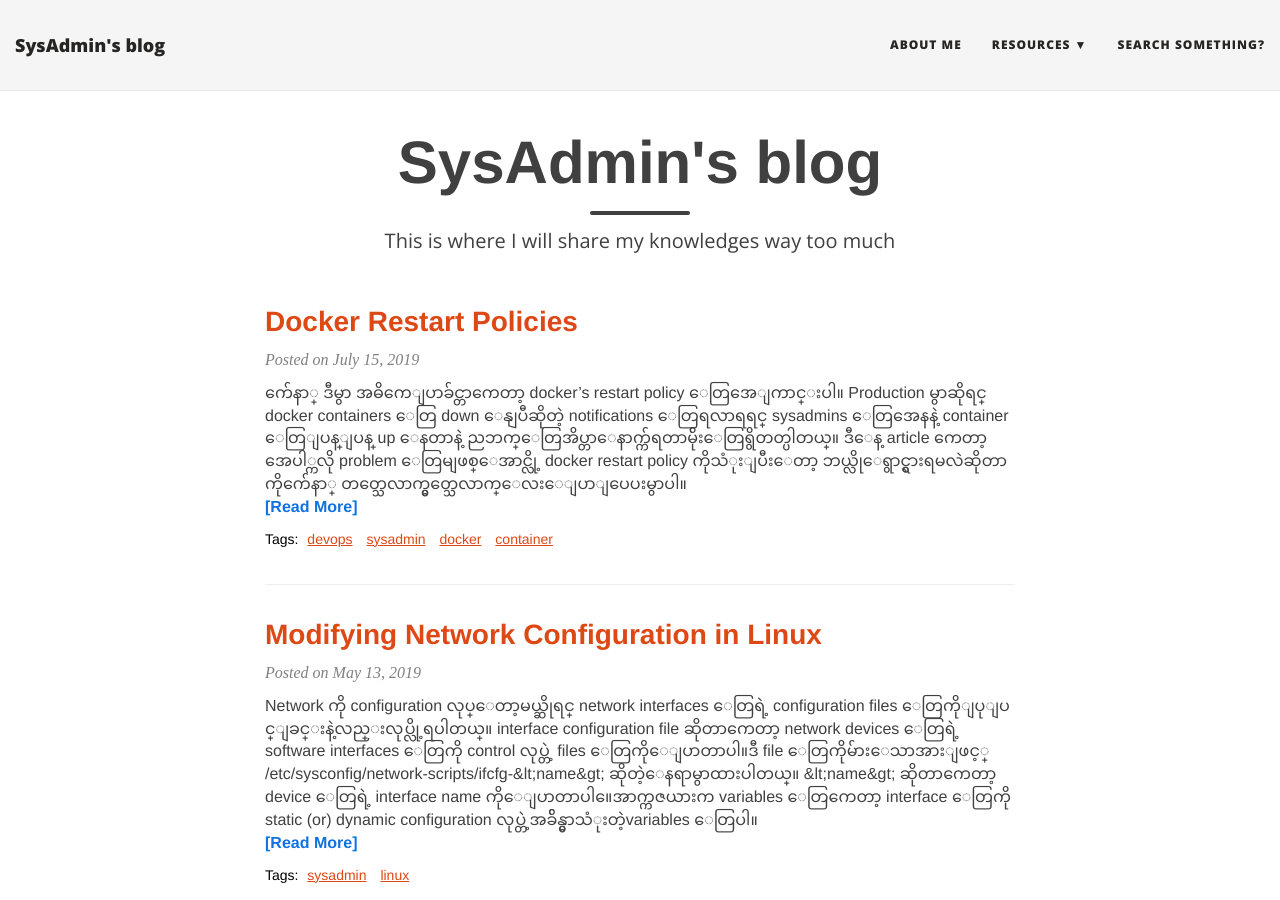
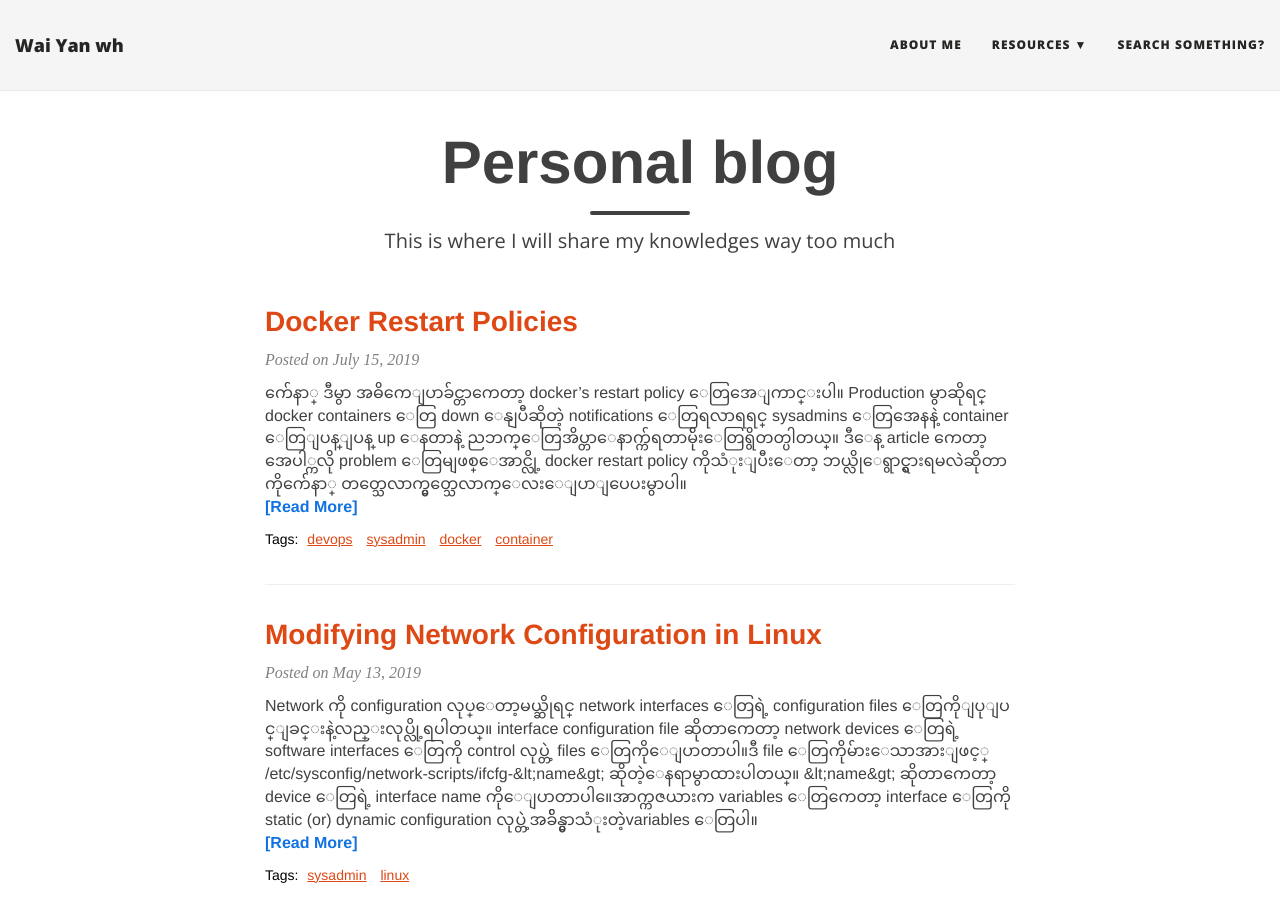
Before and after one commit to waiyanwh/waiyanwh.github.io, a Jekyll site: the page built from index.html, in a window 1280 px wide and 900 px high. Built offline with Jekyll 4.4.1, drawn with Linux system fonts in a browser that asks for light colours; nearby versions of some CDN libraries; some web fonts are replaced; the list of posts is cut into pages by our own code.

Commit message:
Title update

```diff
--- a/_config.yml
+++ b/_config.yml
@@ -1,7 +1,7 @@
 # --- General options --- #
 
 # Name of website
-title: SysAdmin's blog
+title: Wai Yan wh
 
 # Short description of your site
 description: A virtual proof that I'm awesome
--- a/index.html
+++ b/index.html
@@ -1,6 +1,6 @@
 ---
 layout: page
-title: SysAdmin's blog
+title: Personal blog
 subtitle: This is where I will share my knowledges way too much
 use-site-title: false
 ---
```
